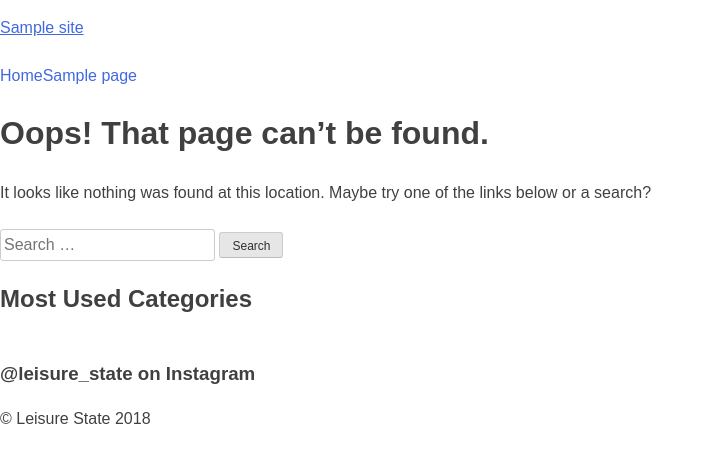
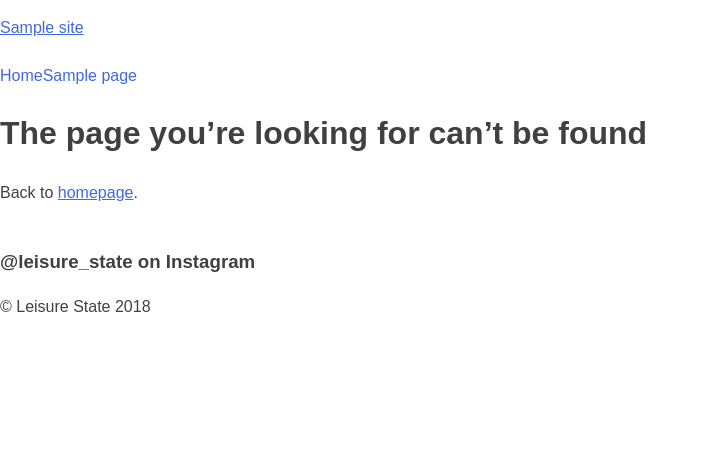
Before and after one commit to sampsonpete/leisure-state, a WordPress theme: template src/template/404.php in a window 1280 px wide. Shown: the top 463 px of the page, without its empty margins (0-714 px from the left). Run offline with PHP 8.4 and a stand-in for WordPress, Linux system fonts and the light colour scheme; the site name, menu and one post (Sample post) are stand-ins, and other content is empty; some libraries are stand-ins or nearby versions.

Commit message:
Edit 404 template text

```diff
--- a/src/template/404.php
+++ b/src/template/404.php
@@ -14,42 +14,11 @@
 
 			<section class="error-404 not-found">
 				<header class="page-header">
-					<h1 class="page-title"><?php esc_html_e( 'Oops! That page can&rsquo;t be found.', 'leisure-state' ); ?></h1>
+					<h1 class="page-title"><?php esc_html_e( 'The page you’re looking for can’t be found', 'leisure-state' ); ?></h1>
 				</header><!-- .page-header -->
 
 				<div class="page-content">
-					<p><?php esc_html_e( 'It looks like nothing was found at this location. Maybe try one of the links below or a search?', 'leisure-state' ); ?></p>
-
-					<?php
-						get_search_form();
-
-						the_widget( 'WP_Widget_Recent_Posts' );
-					?>
-
-					<div class="widget widget_categories">
-						<h2 class="widget-title"><?php esc_html_e( 'Most Used Categories', 'leisure-state' ); ?></h2>
-						<ul>
-						<?php
-							wp_list_categories( array(
-								'orderby'    => 'count',
-								'order'      => 'DESC',
-								'show_count' => 1,
-								'title_li'   => '',
-								'number'     => 10,
-							) );
-						?>
-						</ul>
-					</div><!-- .widget -->
-
-					<?php
-
-						/* translators: %1$s: smiley */
-						$archive_content = '<p>' . sprintf( esc_html__( 'Try looking in the monthly archives. %1$s', 'leisure-state' ), convert_smilies( ':)' ) ) . '</p>';
-						the_widget( 'WP_Widget_Archives', 'dropdown=1', "after_title=</h2>$archive_content" );
-
-						the_widget( 'WP_Widget_Tag_Cloud' );
-					?>
-
+					<p><?php esc_html_e( 'Back to <a href="/">homepage</a>.', 'leisure-state' ); ?></p>
 				</div><!-- .page-content -->
 			</section><!-- .error-404 -->
 
```
